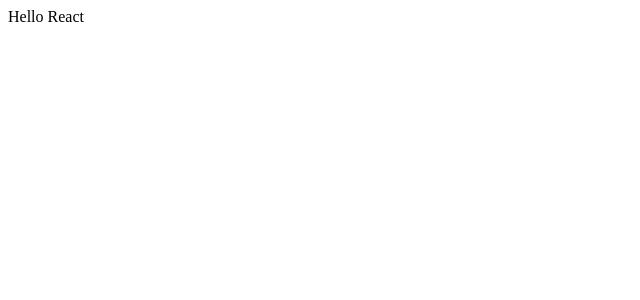
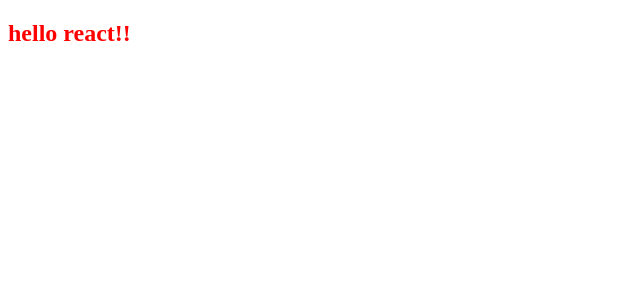
Before and after one commit to userrails/ReactCouterApp, a React (Create React App) app: page / in a window 1280 px wide. Shown: the top 300 px of the page, without its empty margins (0-640 px from the left). Built offline with nearby package versions, Linux system fonts and the light colour scheme.

Commit message:
App component called on index and app.css added

```diff
--- /dev/null
+++ b/src/App.css
@@ -0,0 +1,3 @@
+h2 {
+  color: red;
+}
--- /dev/null
+++ b/src/App.js
@@ -0,0 +1,13 @@
+import React from 'react';
+
+import './App.css'
+
+class App extends React.Component {
+	render() {
+		return(
+			<div className="app-component"><h2>hello react!!</h2></div>
+	  );
+  }
+}
+
+export default App;
--- a/src/index.js
+++ b/src/index.js
@@ -1,6 +1,8 @@
 import React from 'react';
 import ReactDOM from 'react-dom';
 
+import App from './App';
+
 ReactDOM.render(
-	<div>Hello React</div>, document.getElementById("root")
+	<App />, document.getElementById("root")
 );
```
